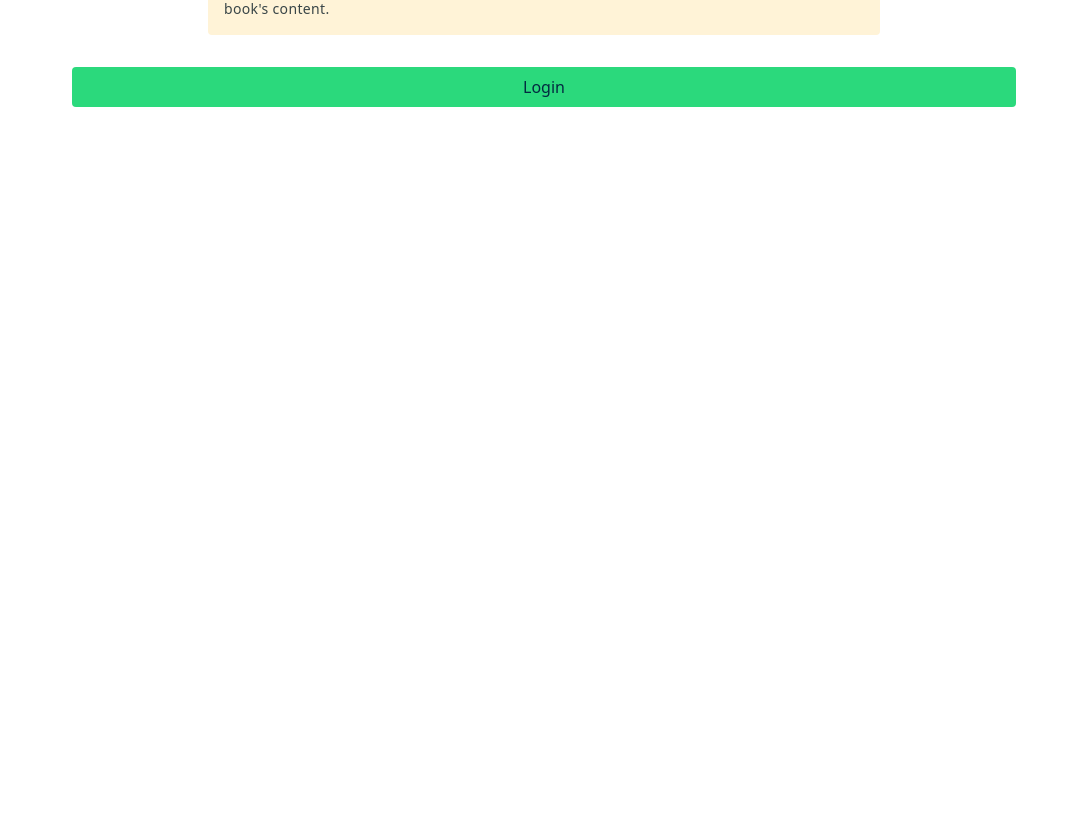
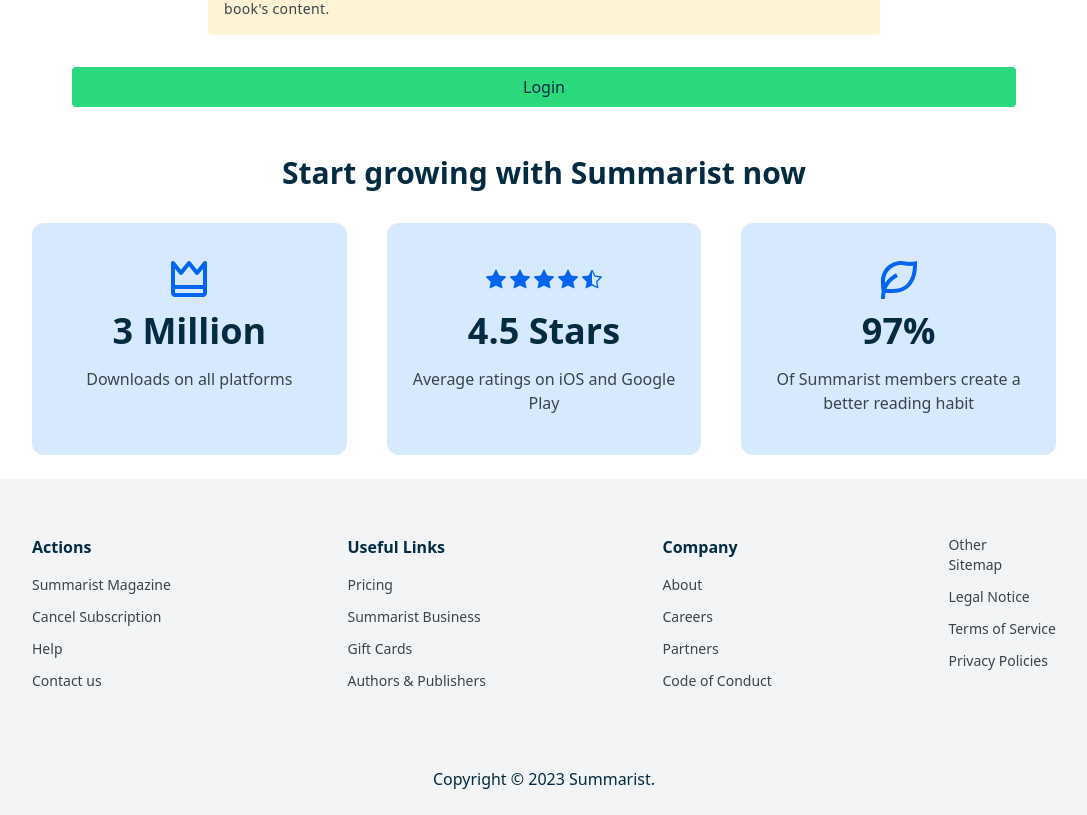
Before and after one commit to Franklin28create/jeremiah-internship, a Next.js app: page / in a window 1280 px wide. Shown: the part 2260-3075 px from the top of the page, without its empty margins (96-1183 px from the left). Before the commit the page ends 2391 px from the top, so only its background shows below. Built offline with nearby package versions, Linux system fonts and the light colour scheme.

Commit message:
Home page

```diff
--- /dev/null
+++ b/app/components/Footer.js
@@ -0,0 +1,85 @@
+export default function Footer() {
+  return (
+    <section className="bg-gray-100">
+      <div className="px-10 w-full">
+        <div className="max-w-5xl w-full mx-auto py-6">
+          <div className="relative flex justify-between text-sm mt-8 mx-auto mb-16">
+            <div className="z-1 ">
+              <div className="font-semibold mb-4 text-base text-[#032b41]">Actions</div>
+              <div>
+                <div className="mb-3 leading-5">
+                  <a className="text-[#394547] text-sm cursor-not-allowed">Summarist Magazine</a>
+                </div>
+                <div className="mb-3 leading-5">
+                  <a className="text-[#394547] text-sm cursor-not-allowed">Cancel Subscription</a>
+                </div>
+                <div className="mb-3 leading-5">
+                  <a className="text-[#394547] text-sm cursor-not-allowed">Help</a>
+                </div>
+                <div className="mb-3 leading-5">
+                  <a className="text-[#394547] text-sm cursor-not-allowed">Contact us</a>
+                </div>
+              </div>
+            </div>
+            <div className="footer__block">
+              <div className="font-semibold mb-4 text-base text-[#032b41]">Useful Links</div>
+              <div>
+                <div className="mb-3 leading-5">
+                  <a className="text-[#394547] text-sm cursor-not-allowed">Pricing</a>
+                </div>
+                <div className="mb-3 leading-5">
+                  <a className="text-[#394547] text-sm cursor-not-allowed">Summarist Business</a>
+                </div>
+                <div className="mb-3 leading-5">
+                  <a className="text-[#394547] text-sm cursor-not-allowed">Gift Cards</a>
+                </div>
+                <div className="mb-3 leading-5">
+                  <a className="text-[#394547] text-sm cursor-not-allowed">Authors & Publishers</a>
+                </div>
+              </div>
+            </div>
+            <div className="footer__block">
+              <div className="font-semibold mb-4 text-base text-[#032b41]">Company</div>
+              <div>
+                <div className="mb-3 leading-5">
+                  <a className="text-[#394547] text-sm cursor-not-allowed">About</a>
+                </div>
+                <div className="mb-3 leading-5">
+                  <a className="text-[#394547] text-sm cursor-not-allowed">Careers</a>
+                </div>
+                <div className="mb-3 leading-5">
+                  <a className="text-[#394547] text-sm cursor-not-allowed">Partners</a>
+                </div>
+                <div className="mb-3 leading-5">
+                  <a className="text-[#394547] text-sm cursor-not-allowed">Code of Conduct</a>
+                </div>
+              </div>
+            </div>
+            <div className="footer__block">
+              <div className="text-[#394547] text-sm cursor-not-allowed--title">Other</div>
+              <div>
+                <div className="mb-3 leading-5">
+                  <a className="text-[#394547] text-sm cursor-not-allowed">Sitemap</a>
+                </div>
+                <div className="mb-3 leading-5">
+                  <a className="text-[#394547] text-sm cursor-not-allowed">Legal Notice</a>
+                </div>
+                <div className="mb-3 leading-5">
+                  <a className="text-[#394547] text-sm cursor-not-allowed">Terms of Service</a>
+                </div>
+                <div className="mb-3 leading-5">
+                  <a className="text-[#394547] text-sm cursor-not-allowed">Privacy Policies</a>
+                </div>
+              </div>
+            </div>
+          </div>
+          <div className="flex justify-center items-center">
+            <div className="text-[#032b41] font-medium">
+              Copyright &copy; 2023 Summarist.
+            </div>
+          </div>
+        </div>
+      </div>
+    </section>
+  );
+}
--- /dev/null
+++ b/app/components/Numbers.js
@@ -0,0 +1,46 @@
+import { BiCrown } from "react-icons/bi";
+import { BsStarFill, BsStarHalf } from "react-icons/bs";
+import { RiLeafLine } from "react-icons/ri";
+
+export default function Numbers() {
+  return (
+    <section id="numbers">
+      <div className="px-10 w-full">
+        <div className="max-w-5xl w-full mx-auto py-6">
+          <div className="text-3xl text-[#032b41] text-center mb-8 font-bold">Start growing with Summarist now</div>
+          <div className="grid grid-cols-1 lg:grid-cols-3 gap-10">
+            <div className="bg-[#d7e9ff] flex flex-col items-center text-center p-6 pb-10 rounded-xl">
+              <div className="flex items-center h-16 gap-1">
+                <BiCrown className="text-[#0365f2] w-12 h-12" />
+              </div>
+              <div className="text-3xl md:text-4xl text-[#032b41] font-semibold mb-4">3 Million</div>
+              <div className="text-[#394547] font-medium md:text-base text-xl">Downloads on all platforms</div>
+            </div>
+            <div className="bg-[#d7e9ff] flex flex-col items-center text-center p-6 pb-10 rounded-xl">
+              <div className="flex items-center h-16 gap-1">
+                <BsStarFill className="w-5 h-5 fill-[#0564f1]" />
+                <BsStarFill className="w-5 h-5 fill-[#0564f1]" />
+                <BsStarFill className="w-5 h-5 fill-[#0564f1]" />
+                <BsStarFill className="w-5 h-5 fill-[#0564f1]" />
+                <BsStarHalf className="w-5 h-5 fill-[#0564f1]" />
+              </div>
+              <div className="text-3xl md:text-4xl text-[#032b41] font-semibold mb-4">4.5 Stars</div>
+              <div className="text-[#394547] font-medium md:text-base text-xl">
+                Average ratings on iOS and Google Play
+              </div>
+            </div>
+            <div className="bg-[#d7e9ff] flex flex-col items-center text-center p-6 pb-10 rounded-xl">
+              <div className="flex items-center h-16 gap-1">
+                <RiLeafLine className="text-[#0365f2] w-12 h-12"/>
+              </div>
+              <div className="text-3xl md:text-4xl text-[#032b41] font-semibold mb-4">97%</div>
+              <div className="text-[#394547] font-medium md:text-base text-xl">
+                Of Summarist members create a better reading habit
+              </div>
+            </div>
+          </div>
+        </div>
+      </div>
+    </section>
+  );
+}
--- a/app/layout.js
+++ b/app/layout.js
@@ -1,6 +1,7 @@
 import { Geist, Geist_Mono } from "next/font/google";
 import "./globals.css";
 import Navbar from "./components/Navbar";
+import Footer from "./components/Footer";
 
 const geistSans = Geist({
   variable: "--font-geist-sans",
@@ -26,6 +27,7 @@
       <body className="min-h-full flex flex-col">
         <Navbar />
         {children}
+        <Footer />
         </body>
     </html>
   );
--- a/app/page.js
+++ b/app/page.js
@@ -1,5 +1,6 @@
 import Features from "./components/Features";
 import Landing from "./components/Landing";
+import Numbers from "./components/Numbers";
 import Reviews from "./components/Reviews";
 
 
@@ -9,6 +10,7 @@
       <Landing />
       <Features />
       <Reviews />
+      <Numbers />
     </div>
   );
 }
```
